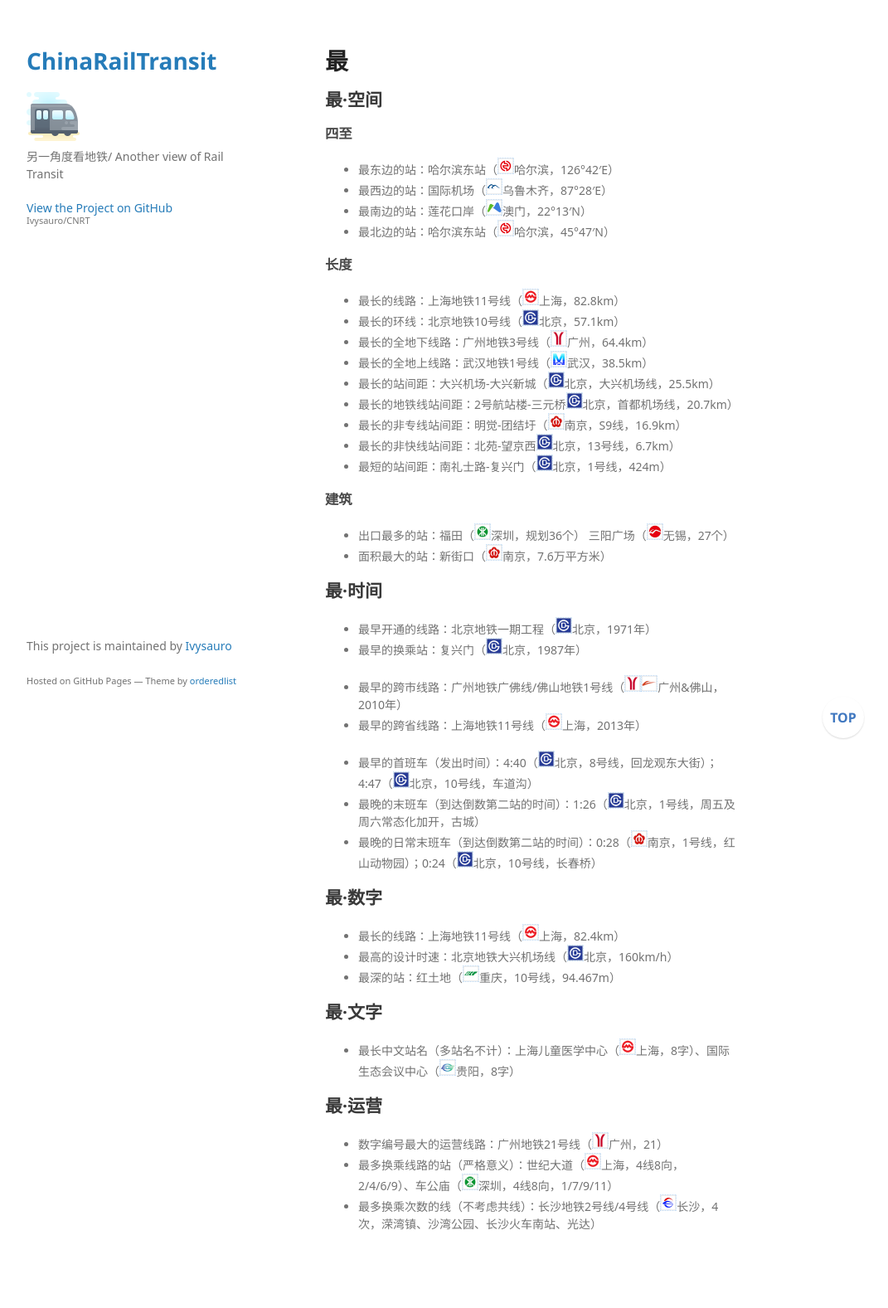
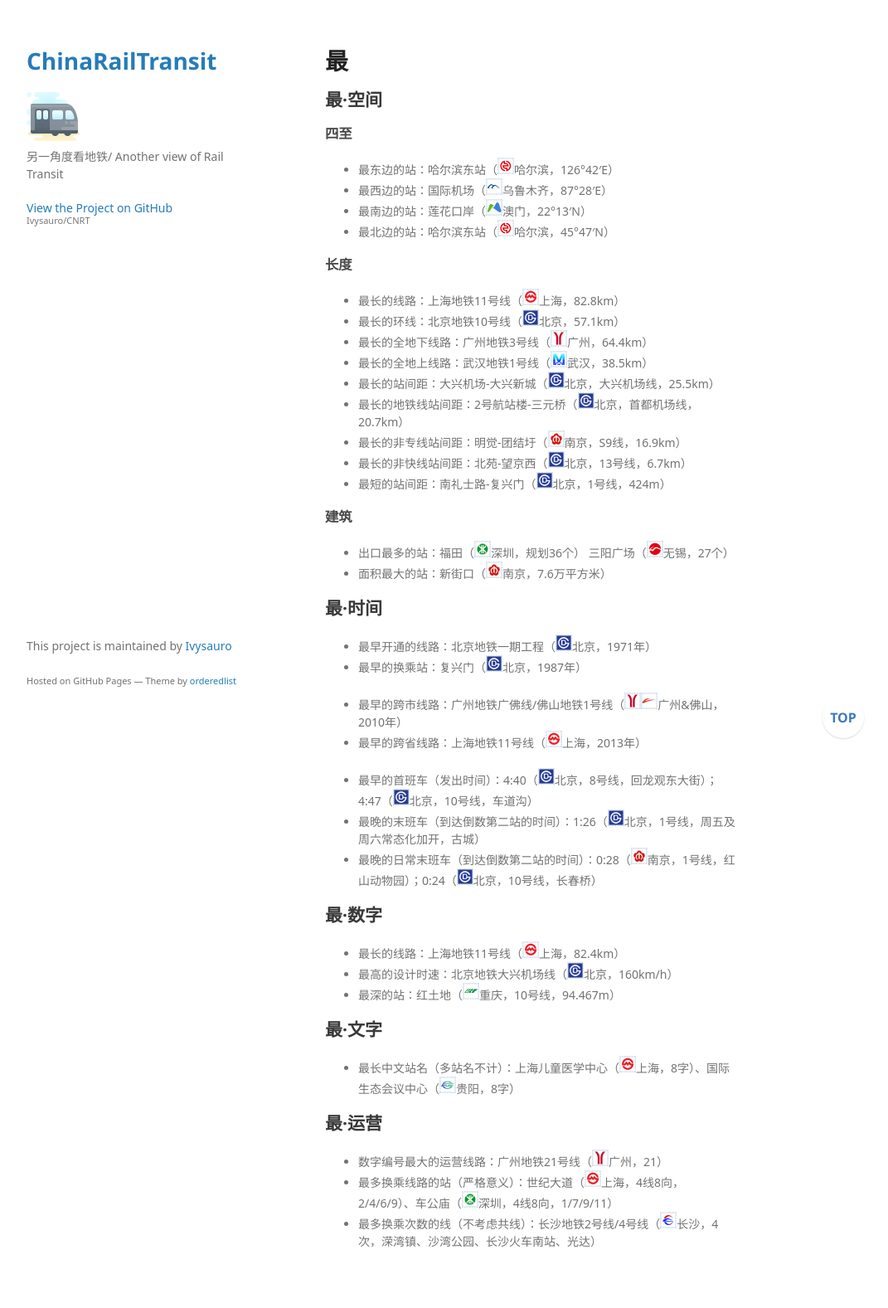
Before and after one commit to Ivysauro/CNRT, a Jekyll site: the page built from data/zui.md, in a window 1280 px wide. Shown: the whole page at 83% size, without its empty margins (178-1249 px from the left). Built offline with Jekyll 4.4.1, drawn with Linux system fonts in a browser that asks for light colours; some web fonts are replaced; our own code applies the rules of GitHub Pages for plain Markdown files; a script that is not in the unit is left out; before the commit the page ends 1556 px from its top, so only the background shows below that.

Commit message:
🍉修复格式

```diff
--- a/data/zui.md
+++ b/data/zui.md
@@ -14,9 +14,9 @@
 - 最长的全地下线路：广州地铁3号线（<img src="https://raw.githubusercontent.com/Ivysauro/CNRT/master/images/city/gz.gif" width="20" hegiht="20"/>广州，64.4km）
 - 最长的全地上线路：武汉地铁1号线（<img src="https://raw.githubusercontent.com/Ivysauro/CNRT/master/images/city/wh.gif" width="20" hegiht="20"/>武汉，38.5km）
 - 最长的站间距：大兴机场-大兴新城（<img src="https://raw.githubusercontent.com/Ivysauro/CNRT/master/images/city/bj.gif" width="20" hegiht="20"/>北京，大兴机场线，25.5km）
-- 最长的地铁线站间距：2号航站楼-三元桥<img src="https://raw.githubusercontent.com/Ivysauro/CNRT/master/images/city/bj.gif" width="20" hegiht="20"/>北京，首都机场线，20.7km）
+- 最长的地铁线站间距：2号航站楼-三元桥（<img src="https://raw.githubusercontent.com/Ivysauro/CNRT/master/images/city/bj.gif" width="20" hegiht="20"/>北京，首都机场线，20.7km）
 - 最长的非专线站间距：明觉-团结圩（<img src="https://raw.githubusercontent.com/Ivysauro/CNRT/master/images/city/nj.gif" width="20" hegiht="20"/>南京，S9线，16.9km）
-- 最长的非快线站间距：北苑-望京西<img src="https://raw.githubusercontent.com/Ivysauro/CNRT/master/images/city/bj.gif" width="20" hegiht="20"/>北京，13号线，6.7km）
+- 最长的非快线站间距：北苑-望京西（<img src="https://raw.githubusercontent.com/Ivysauro/CNRT/master/images/city/bj.gif" width="20" hegiht="20"/>北京，13号线，6.7km）
 - 最短的站间距：南礼士路-复兴门（<img src="https://raw.githubusercontent.com/Ivysauro/CNRT/master/images/city/bj.gif" width="20" hegiht="20"/>北京，1号线，424m）
 
 ### 建筑
```
